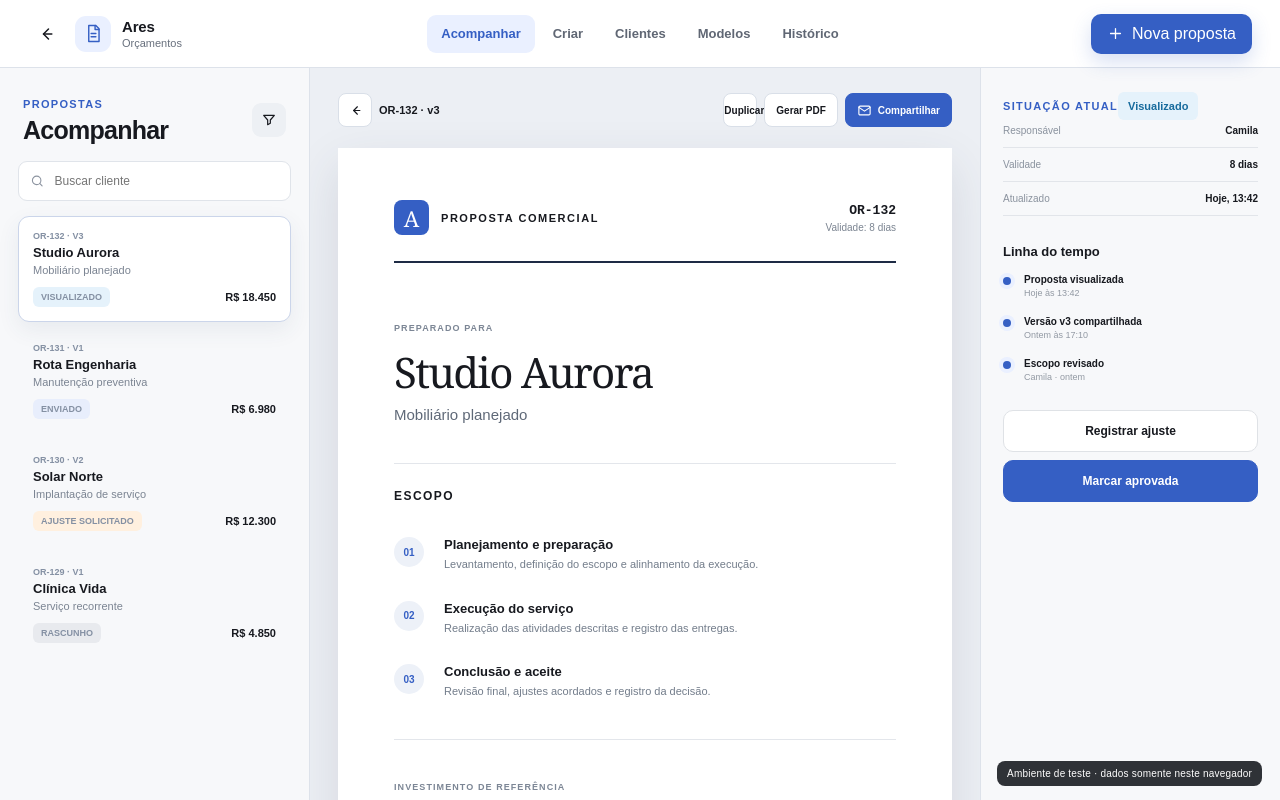
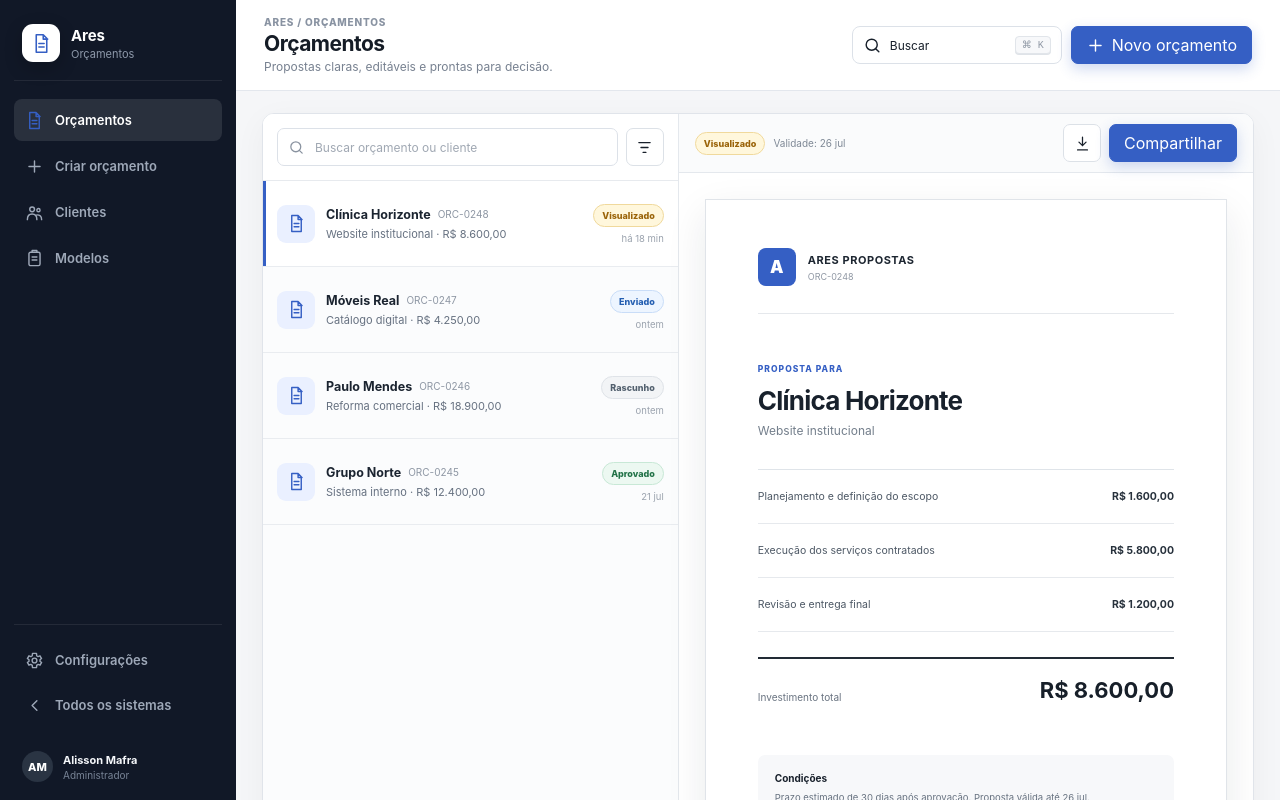
Before and after one commit to aruanmf446-hub/crmplus, a Next.js app: page /sistemas/ares in a window 1280 px wide. Shown: the top 800 px of the page. Built offline with nearby package versions, Linux system fonts and the light colour scheme.

Commit message:
refactor: activate SaaS workspace and remove kanban experience

```diff
--- a/components/WorkspaceRouter.tsx
+++ b/components/WorkspaceRouter.tsx
@@ -1,7 +1,7 @@
 import type { Product } from "@/lib/apps";
 import type { Workspace } from "@/lib/workspaces";
-import { PhaseTwoWorkspace } from "./workspaces/phase-two/PhaseTwoWorkspace";
+import { PhaseThreeWorkspace } from "./workspaces/phase-three/PhaseThreeWorkspace";
 
 export function WorkspaceRouter({ product }: { product: Product; workspace: Workspace }) {
-  return <PhaseTwoWorkspace product={product} />;
+  return <PhaseThreeWorkspace product={product} />;
 }
```
